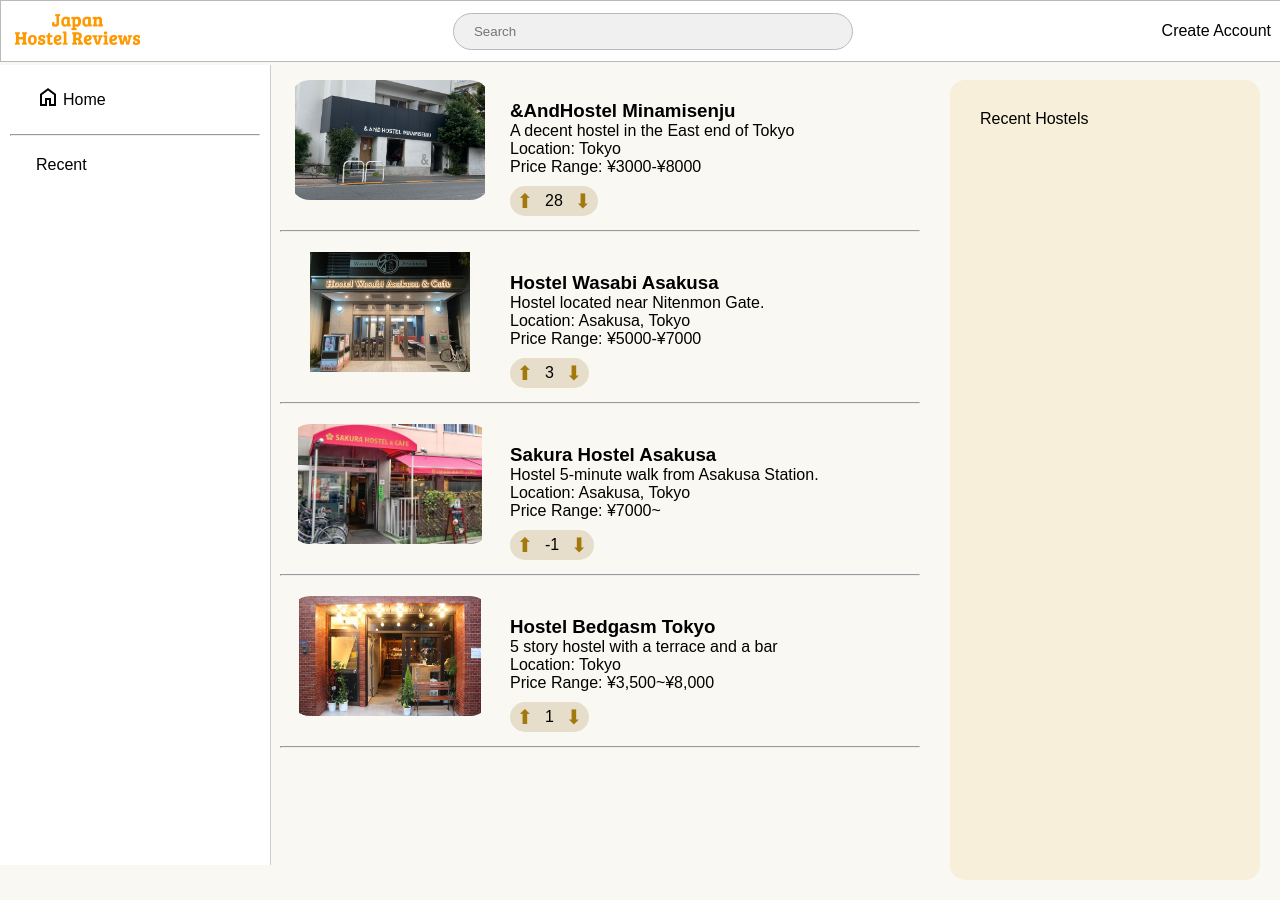
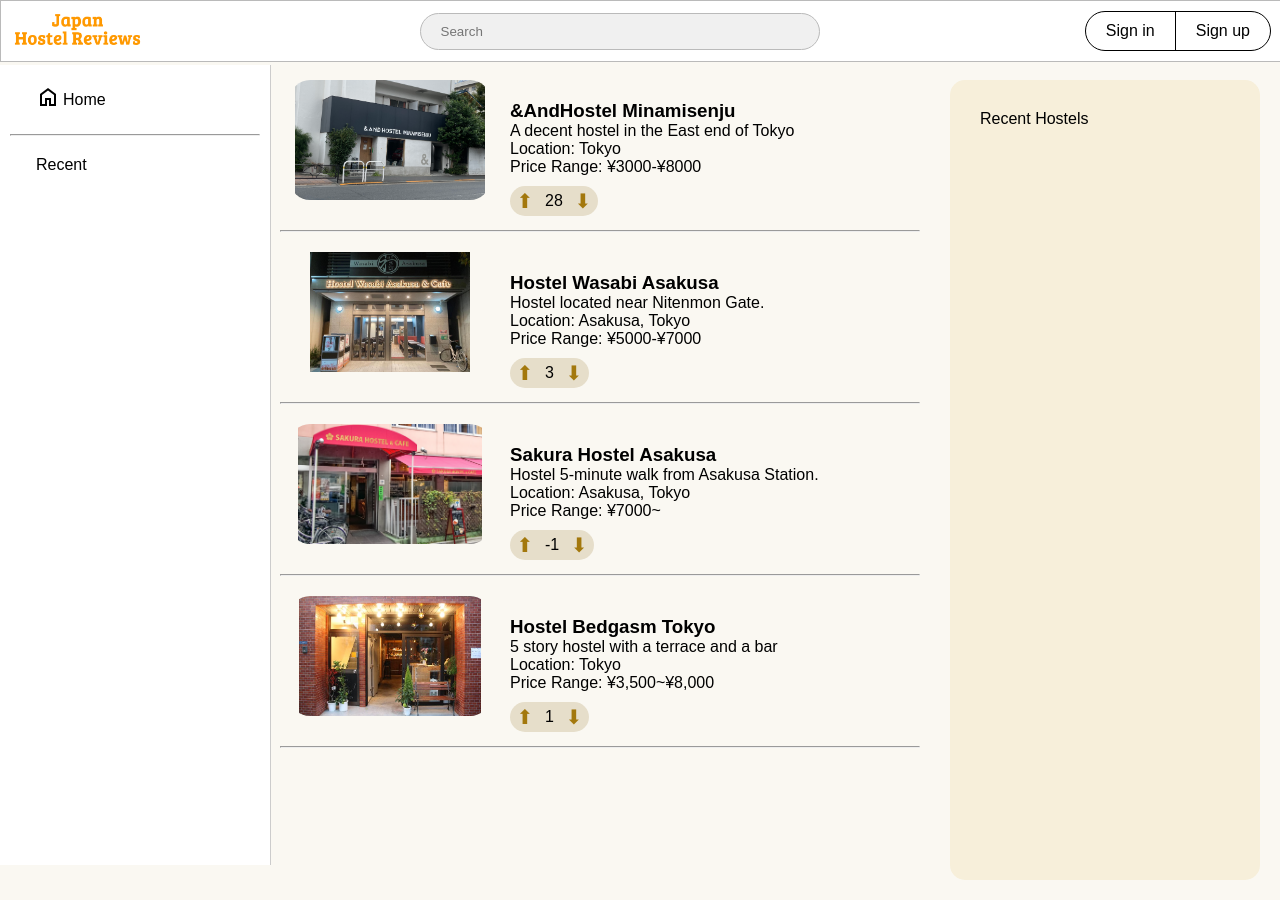
Before and after one commit to lyuhiroyama/japanhostelreviews.com, a PHP site: page /index.php in a window 1280 px wide. Run offline with PHP 8.4, Linux system fonts and the light colour scheme; data comes from the database, SQL or seed files in the repository.

Commit message:
Add hover effect to sign-in/up buttons

```diff
--- a/header.php
+++ b/header.php
@@ -35,10 +35,26 @@
         width: 400px;
     }
 
-    .header-buttons {
-        margin: 10px;
+    .sign-in-up-buttons-container {
+        display: flex;
+        border: 1px solid black;
+        border-radius: 20px;
+        margin-right: 10px;
+        overflow: hidden; /* incase letters go over the border */
     }
 
+    .sign-in-up-buttons-container .sign-in-up-buttons {
+        padding: 10px 20px;
+    }
+
+    .sign-in-up-buttons-container .sign-in-up-buttons:hover {
+        background-color: #e6deca;
+    }
+
+    .sign-in-up-buttons + .sign-in-up-buttons {
+        /* + is an adjacent sibling selector. Targets the second button, hence border-LEFT: */
+        border-left: 1px solid black;
+    }
 
 </style>
 
@@ -48,7 +64,13 @@
         <div>
             <input id="search-box" type="text" placeholder="Search">
         </div>
-        <a href="idk" class="header-buttons"><p>Create Account</p></a>
+        <div class="sign-in-up-buttons-container">
+            <a href="idk yet" class="sign-in-up-buttons">Sign in</a>
+            <a href="idk yet" class="sign-in-up-buttons">Sign up</a>
+        </div>
+
+
+
 
     </div>
 </header>
```
Also changed, not shown: index.php (line endings or trailing spaces).
